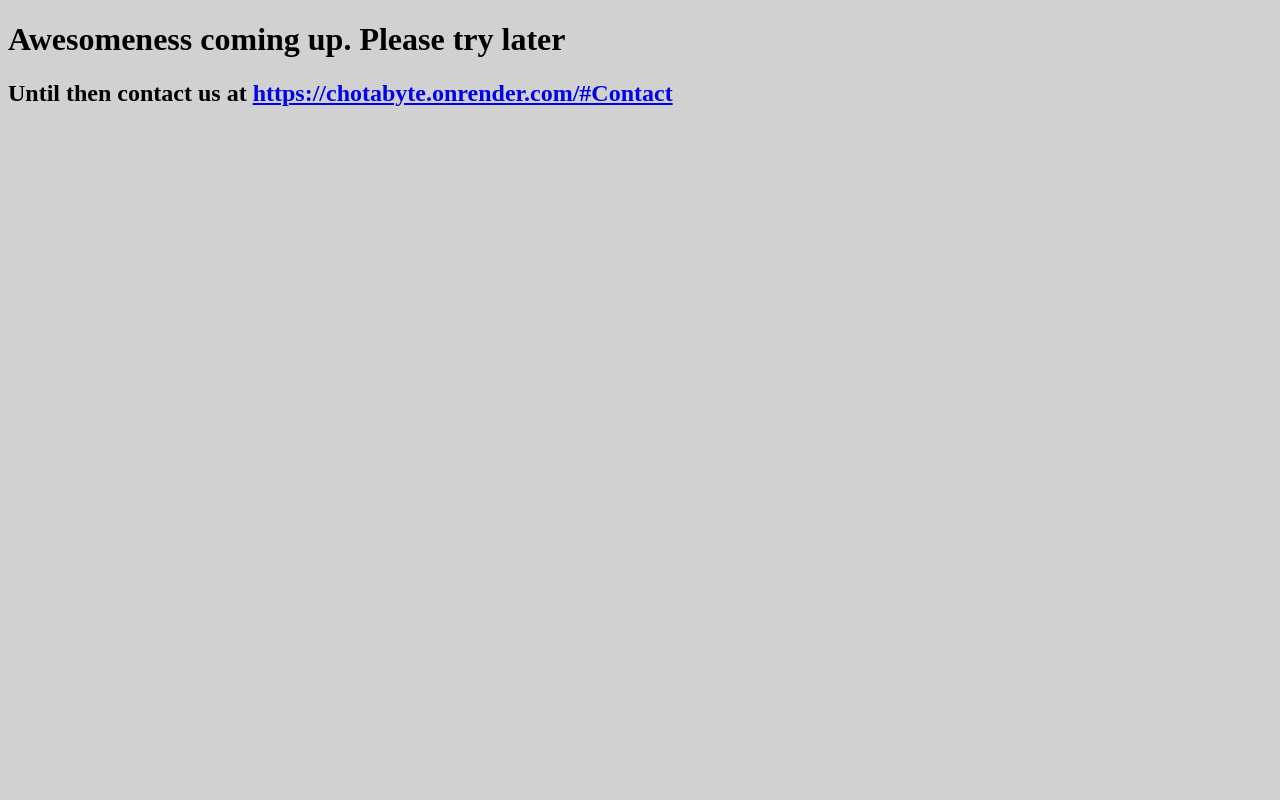
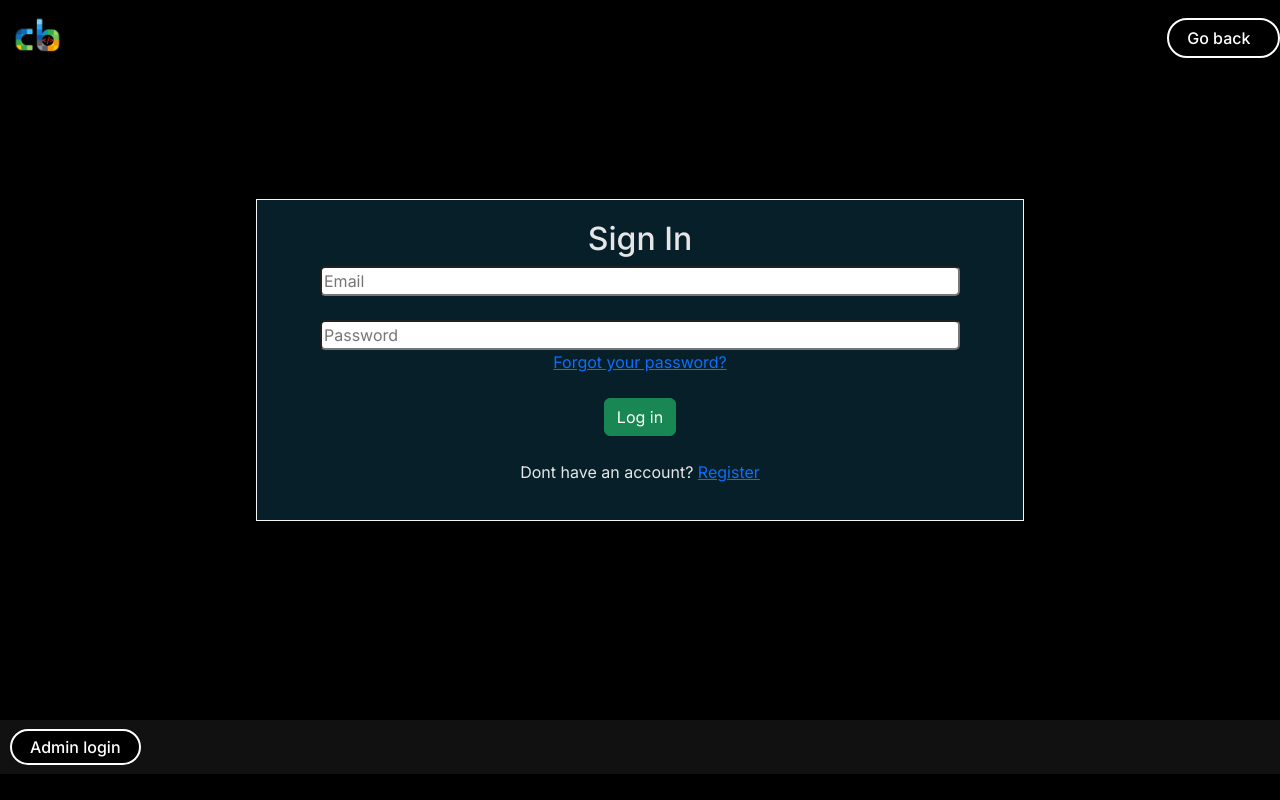
Before and after one commit to PadmanabhaPrasanna/Nivedha-profile, a website: page frontend/loginpage.html in a window 1280 px wide. Drawn offline with nearby package versions, Linux system fonts and the light colour scheme.

Commit message:
Made login page

```diff
--- a/frontend/loginpage.html
+++ b/frontend/loginpage.html
@@ -1,11 +1,60 @@
 <!DOCTYPE html>
 
 <head>
+    <title>CB login</title>
+    <link rel="icon" type="image/png" href="logo.png">
+    <meta charset="utf-8">
+    <meta name="viewport" content="width=device-width, initial-scale=1">
+
+    <!--Font -->
+    <link rel="preconnect" href="https://fonts.googleapis.com">
+    <link rel="preconnect" href="https://fonts.gstatic.com" crossorigin>
+    <link href="https://fonts.googleapis.com/css2?family=Inter:ital,opsz,wght@0,14..32,100..900;1,14..32,100..900&display=swap" rel="stylesheet">
+
+
+    <!-- Bootstrap -->
+    <link href="https://cdn.jsdelivr.net/npm/bootstrap@5.3.6/dist/css/bootstrap.min.css" rel="stylesheet" integrity="sha384-4Q6Gf2aSP4eDXB8Miphtr37CMZZQ5oXLH2yaXMJ2w8e2ZtHTl7GptT4jmndRuHDT" crossorigin="anonymous">
+    <script src="https://cdn.jsdelivr.net/npm/bootstrap@5.3.6/dist/js/bootstrap.bundle.min.js" integrity="sha384-j1CDi7MgGQ12Z7Qab0qlWQ/Qqz24Gc6BM0thvEMVjHnfYGF0rmFCozFSxQBxwHKO" crossorigin="anonymous"></script>
+
+    <link rel="stylesheet" href="styleslogin.css">
 
 </head>
 
-<body style="background-color:rgba(128, 128, 128, 0.358);">
-    <h1>Awesomeness coming up. Please try later</h1>
-    <h2>Until then contact us at <a href="https://chotabyte.onrender.com/#Contact" target="blank">https://chotabyte.onrender.com/#Contact</a></h2>
+<body>
+    <!--1. Navigation bar -->
+<nav class="navbar navbar-expand-sm  fixed-top navbar-dark">
+  <div class="container-fluid d-flex align-items-center">
+
+    <!--Logo on left-->
+     <a class="navbar-brand" href="index.html"><img src="logo.png" width="50px"></a>
+
+  </div>
+    <!--3. Sign IN-->
+    <a href="index.html" class="signin-btn">Go back</a>
+</nav>
+
+    <div class="pagecenter">
+    <div id="loginbox" class="loginbox">
+        <form>
+            <h2>Sign In</h2>
+            <input id="useremail" placeholder="Email" class="inputbox"><br><br>
+            <input id="userpwd" type="password" placeholder="Password" class="inputbox"><br>
+            <a href="#">Forgot your password?</a><br><br>
+            <button type="submit" class="btn btn-success hovereffect">Log in</button><br><br>
+            <p>Dont have an account? <a href="#">Register</a></p>
+        </form>
+    </div>
+    </div>
+
+    <footer class="site-footer">
+       <a href="#" class="signin-btn">Admin login</a>
+    </footer>
+
+
+
+
+    </body>
+
+
 
 </body>
--- /dev/null
+++ b/frontend/styleslogin.css
@@ -0,0 +1,63 @@
+body
+{
+
+     background-color: #000000;
+     scroll-behavior: smooth;
+
+     color: #e6e6e6;
+     font-family: "Inter", sans-serif;
+     font-optical-sizing: auto;
+     min-height: 100vh;
+}
+
+.pagecenter {
+     min-height: 90vh;
+      display: flex;
+     justify-content: center; /* vertical */
+     align-items: center;
+
+}
+.loginbox {
+    background-color: rgb(6, 31, 41);
+    display: flex;
+    border: solid rgb(4, 34, 37);
+    margin: 0 auto;
+    border: 1px solid whitesmoke;
+    text-align: center;
+    padding: 20px;
+    width:  60vw;
+    justify-content: center;
+    align-items: center;
+}
+.inputbox {
+    border-radius: 5px;
+    width: 50vw;
+}
+.site-footer {
+  background: #111;
+  color: #ccc;
+  text-align: justify;
+  padding: 15px 0;
+}
+.site-footer a {
+    margin: 10px;
+}
+
+.signin-btn {
+
+    padding: 6px 18px;
+    border-radius: 20px;
+    width: 120px;
+    border: 2px solid white;
+    color: white;
+    text-decoration: none;
+    font-weight: 500;
+
+    background: black;
+    transition: all 0.3s ease;
+}
+.signin-btn:hover {
+    background-color: #3BC9DB;
+    border-color: #3BC9DB;
+    transform: scale(1.05);
+}
```
Also changed, not shown: frontend/index.html (+1 -1 lines), 1 other file.
